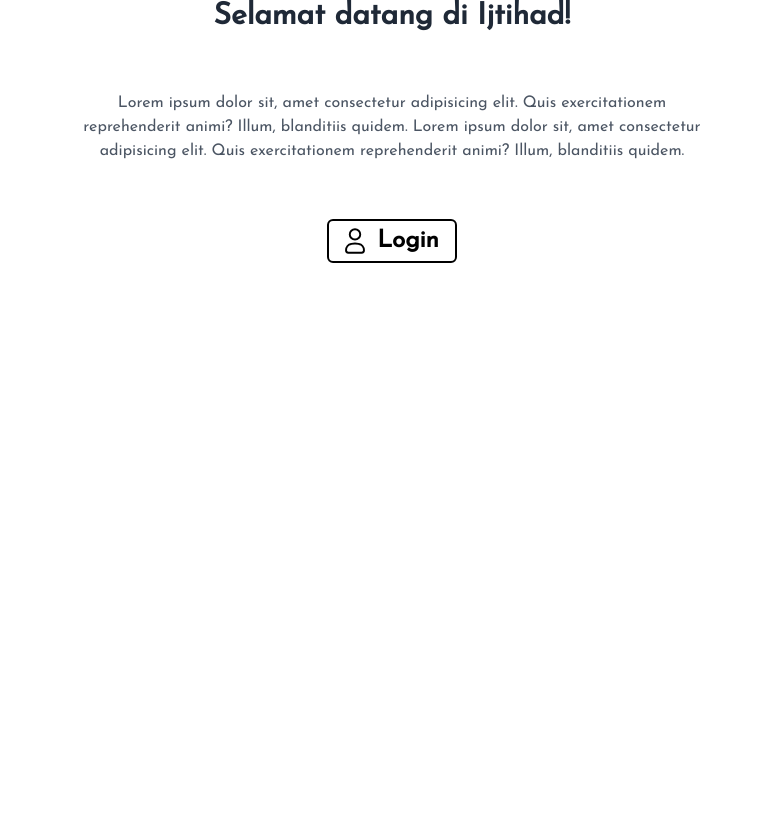
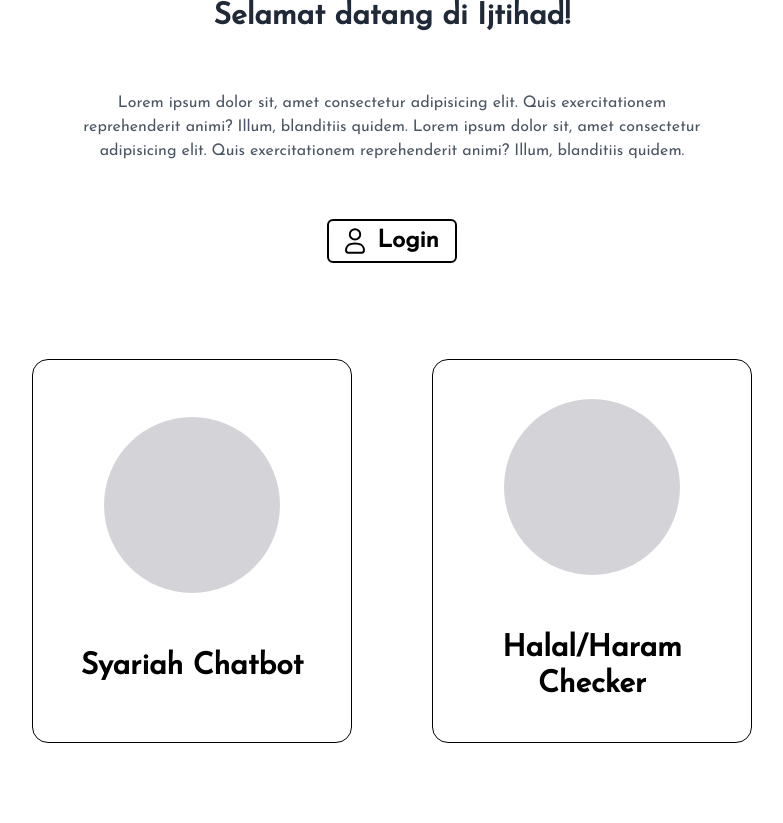
Before and after one commit to anotherbondan/ijtihad-ai, a FastAPI app: page / in a window 1280 px wide. Shown: the part 161-984 px from the top of the page, without its empty margins (248-1031 px from the left). Before the commit the page ends 424 px from the top, so only its background shows below. Run offline with FastAPI, Linux system fonts and the light colour scheme; some libraries are stand-ins or nearby versions.

Commit message:
feat: create home page

```diff
--- a/templates/base.html
+++ b/templates/base.html
@@ -134,6 +134,6 @@
       </el-dialog>
     </header>
 
-    <main class="pt-20 px-4">{% block content %}{% endblock %}</main>
+    <main class="py-20 px-4">{% block content %}{% endblock %}</main>
   </body>
 </html>
--- a/templates/index.html
+++ b/templates/index.html
@@ -1,8 +1,11 @@
 {% extends "base.html" %} {% block title %}Home{% endblock %} {% block content
 %}
-<div class="flex flex-col items-center justify-center gap-14 px-4 text-center">
-  <h1 class="text-3xl font-bold text-gray-800">Selamat datang di Ijtihad!</h1>
-  <p class="text-gray-600 max-w-prose">
+<div class="flex flex-col gap-24 items-center justify-center">
+  <div
+    class="flex flex-col items-center justify-center gap-14 px-4"
+  >
+    <h1 class="text-3xl font-bold text-gray-800 text-center">Selamat datang di Ijtihad!</h1>
+    <p class="text-gray-600 max-w-prose text-center">
       Lorem ipsum dolor sit, amet consectetur adipisicing elit. Quis
       exercitationem reprehenderit animi? Illum, blanditiis quidem. Lorem ipsum
       dolor sit, amet consectetur adipisicing elit. Quis exercitationem
@@ -18,4 +21,29 @@
       </button>
     </a>
   </div>
+  <div
+    class="flex max-lg:flex-col mx-auto justify-evenly max-w-screen gap-20 items-center max-lg:justify-center"
+  >
+    <div
+      class="w-80 h-96 rounded-2xl outline outline-1 outline-offset-[-1px] outline-black inline-flex flex-col justify-center items-center gap-14"
+    >
+      <div class="w-44 h-44 bg-zinc-300 rounded-full"></div>
+      <div
+        class="self-stretch text-center justify-start text-black text-3xl font-semibold font-['Josefin_Sans']"
+      >
+        Syariah Chatbot
+      </div>
+    </div>
+    <div
+      class="w-80 h-96 rounded-2xl outline outline-1 outline-offset-[-1px] outline-black inline-flex flex-col justify-center items-center gap-14"
+    >
+      <div class="w-44 h-44 bg-zinc-300 rounded-full"></div>
+      <div
+        class="self-stretch text-center justify-start text-black text-3xl font-semibold font-['Josefin_Sans']"
+      >
+        Halal/Haram<br />Checker
+      </div>
+    </div>
+  </div>
+</div>
 {% endblock %}
```
Lines whose indentation alone changed are shown as unchanged.
